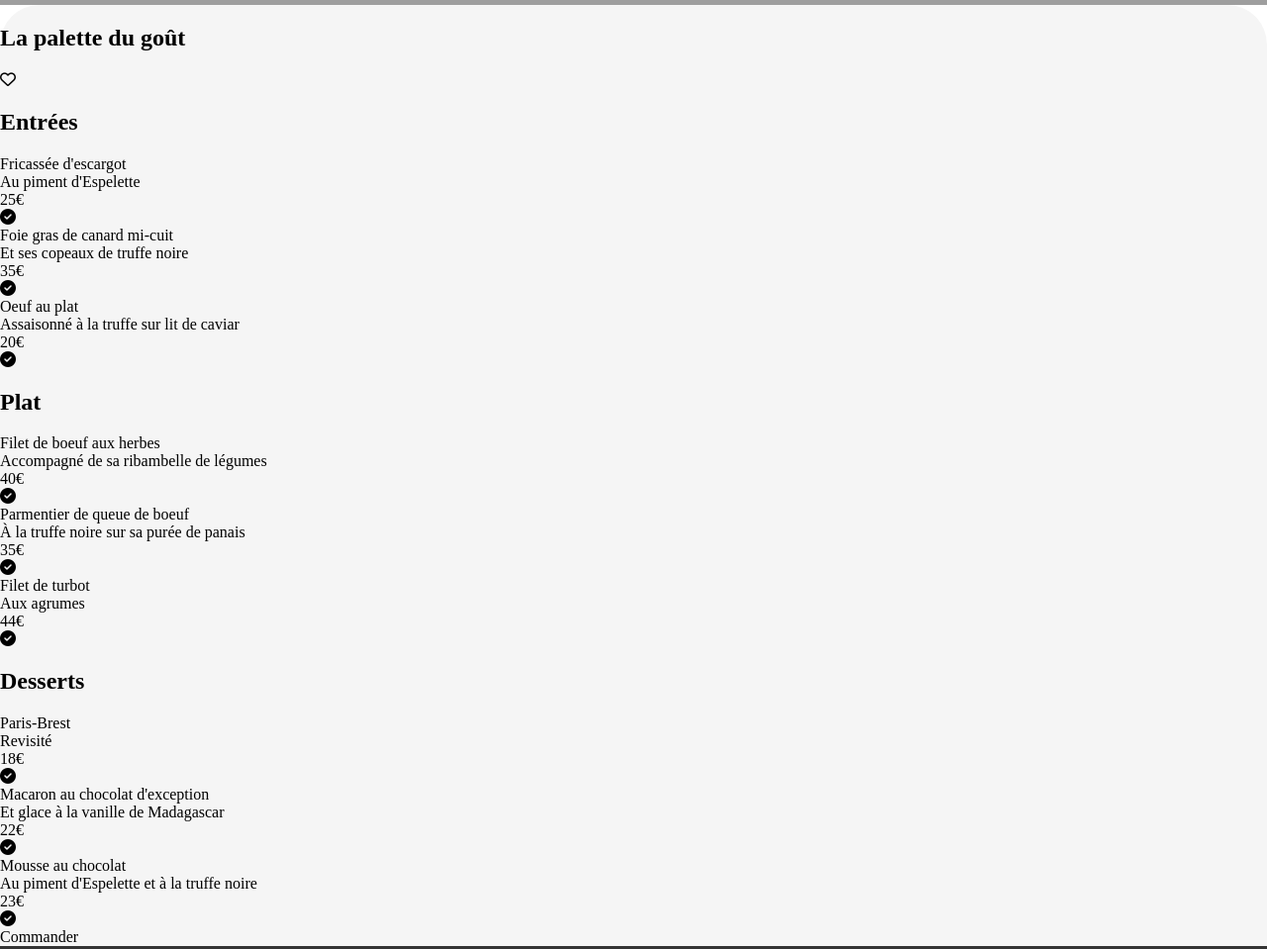
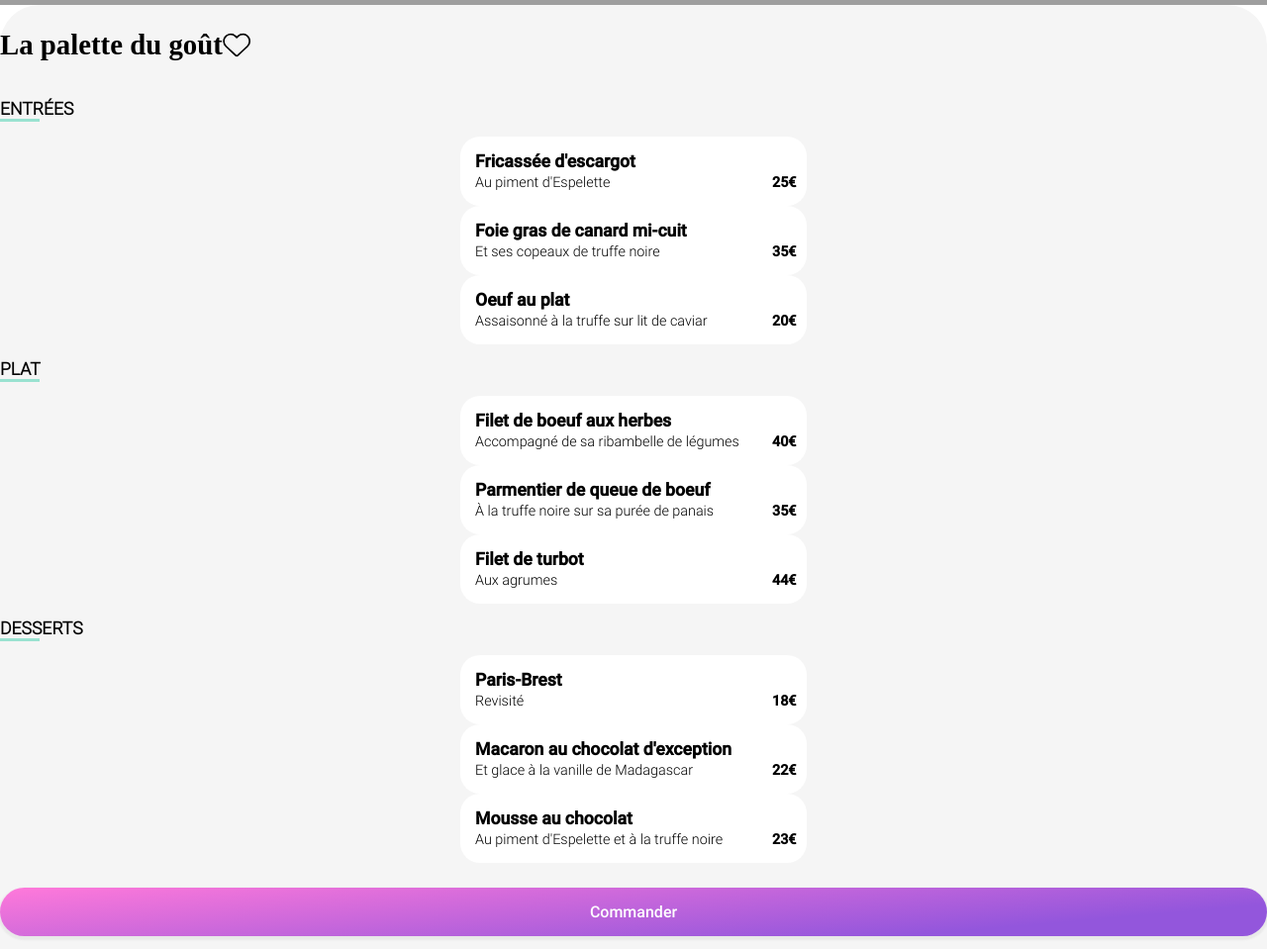
Before and after one commit to raul001a/JulienneRaul_3_300920, a website: page menu-palette.html in a window 1280 px wide. Shown: the part 320-1279 px from the top of the page at 99% size. Drawn offline with Linux system fonts and the light colour scheme; grey boxes are pictures that could not be loaded; a web font is replaced by a local one.

Commit message:
travail sur la page palette

```diff
--- a/main.scss
+++ b/main.scss
@@ -385,15 +385,40 @@ footer {
     border-top-left-radius: 40px;
     border-top-right-radius: 40px;
 
-    &__bloc {
+    &__title {
+        display: flex;
+        font-family: $title-police;
+        font-size: 1.2em;
 
+        &__heart {
+            display: flex;
+            justify-content: center;
+            align-items: center;
+            font-size: 1.5em;
+            -webkit-text-stroke: 1px white;
         }
     }
 
-// à renommer et à nester
+    &__bloc {
+        display: flex;
+        flex-direction: column;
 
-.btn-menu {
-    margin: 100px;
+        & H2 {
+            font-family: $text-police-thin;
+            text-transform: uppercase;
+            font-size: 1.1em;
+            border-bottom: 3px solid $third-color;
+            width: 40px;
+            // modifier la height pour que le trait bas soit plus écarté
+        }
+
+        &__choix {
+            display: flex;
+            flex-direction: column;
+            align-items: center;
+
+            &__btn {
+                // ajouter le box shadow (cf. faire une mixin)
                 display: flex;
                 position: relative;
                 width: 350px;
@@ -403,19 +428,17 @@ footer {
                 background-color: white;
                 cursor: pointer;
                 overflow: hidden;
-}
 
-.btn-menu__description {
+                &__description {
                     display: flex;
                     margin: 15px;
                     flex-direction: column;
                     justify-content: space-between;
                     width: 350px;
                     transition: width 0.4s 0.1s ease-in-out;
-}
 
-.btn-menu__description__1 {
-    font-family: roboto-regular;
+                    &__1 {
+                        font-family: $text-police-thick;
                         font-weight: bold;
                         font-size: 1.1em;
                         white-space: nowrap;
@@ -423,32 +446,33 @@ footer {
                         text-overflow: ellipsis;
                     }
 
-.btn-menu__description__2 {
-    font-family: roboto-light;
+                    &__2 {
+                        font-family: $text-police-thin;
                         font-size: 0.9em;
                         white-space: nowrap;
                         overflow: hidden;
                         text-overflow: ellipsis;
                     }
+                }
 
-.btn-menu__price {
+                &__price {
                     position: absolute;
                     left: 300px;
                     margin: 15px;
                     bottom: 0;
-    font-family: roboto-regular;
+                    font-family: $text-police-thick;
                     font-weight: bold;
                     font-size: 0.9em;
                     transition: transform 0.4s 0.1s ease-in-out;
                 }
 
-.btn-menu__check {
+                &__check {
                     display: flex;
                     align-items: center;
                     justify-content: center;
                     position: absolute;
                     left: 350px;
-    background-color: #99E2D0;
+                    background-color: $third-color;
                     color: white;
                     font-size: 1.5em;
                     width: 55px;
@@ -458,11 +482,11 @@ footer {
                     transition: transform 0.5s ease-in-out;
                 }
 
-.btn-menu:hover > .btn-menu__price {
+                &:hover > .menu__bloc__choix__btn__price {
                     transform: translateX(-55px);
                 }
 
-.btn-menu:hover > .btn-menu__check {
+                &:hover > .menu__bloc__choix__btn__check {
                     transform: translateX(-55px);
                 }
 
@@ -470,12 +494,37 @@ footer {
                     transition: transform 0.25s 0.25s;
                 }
 
-.btn-menu:hover .check {
+                &:hover .check {
                     transform: rotate(360deg);
                 }
 
-.btn-menu:hover > .btn-menu__description {
+                &:hover > .menu__bloc__choix__btn__description {
                     width: 230px;
                     // pas correct de modifier une width, il faudrait un transform
                     // revoir la marge du prix
                 }
+            }
+        }
+    }
+
+    &__btn {
+
+        // pourquoi dans la version dns la page index, il est bien adapté à la taille du texte ??
+        display: flex;
+        justify-content: center;
+        cursor: pointer;
+        align-items: center;
+        margin: 25px 0;
+        padding: 15px 20px;
+        border-radius: 25px;
+        color: white;
+        font-family: $text-police-thick;
+        font-size: 1em;
+        background: linear-gradient(175deg, $secondary-color, $primary-color 80%);
+        box-shadow: 0px 2px 2px 2px lighten($background-color, 91%);
+
+        &:hover {
+            box-shadow: 0px 2px 5px 5px lighten($background-color, 91%);
+        }
+    }
+}
--- a/menu-palette.html
+++ b/menu-palette.html
@@ -24,7 +24,7 @@
         <section class="menu">
             <div class="menu__title">
                 <h1>La palette du goût</h1>
-                <i class="far fa-heart heart"></i>
+                <div class="menu__title__heart"><i class="far fa-heart heart"></i></div>
             </div>
             <div class="menu__bloc">
                 <h2>Entrées </h2>
```
Also changed, not shown: ohmyfood-style.css, 1 other file. Lines whose indentation alone changed are shown as unchanged.
